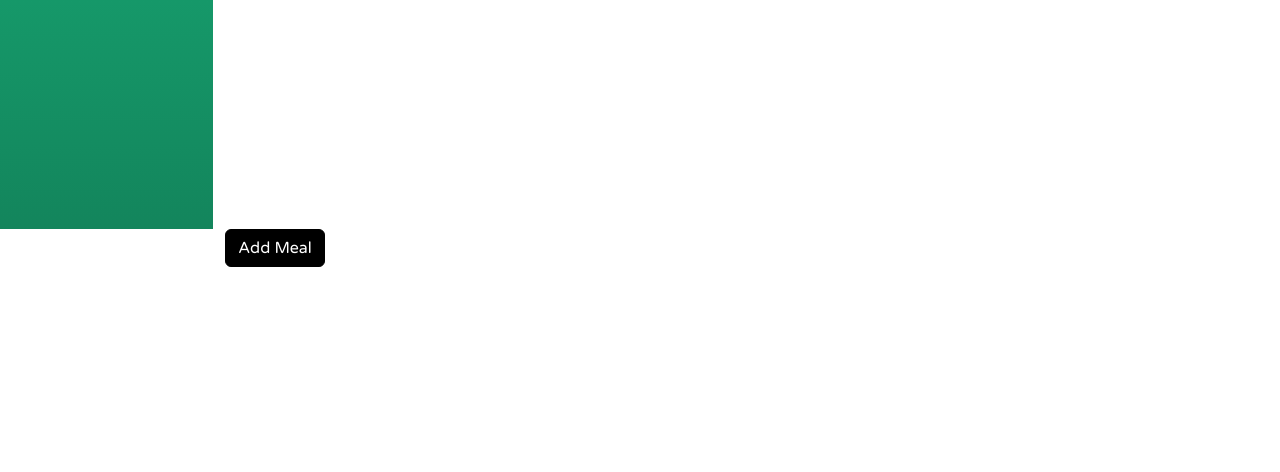
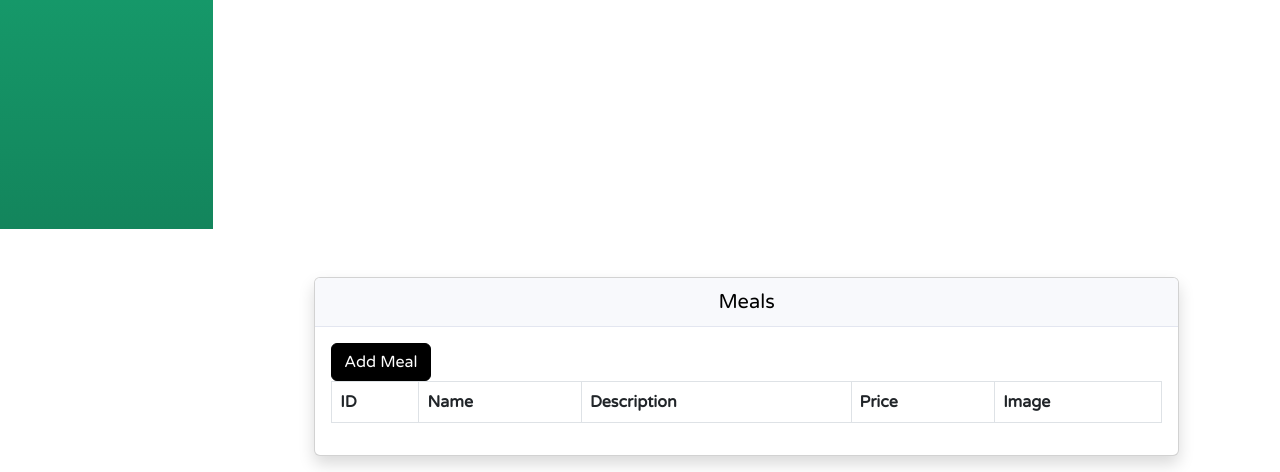
Before and after one commit to zd-prog/foodtasker, a Django app: template coreapp/templates/restaurant/meal.html in a window 1280 px wide. Shown: the part 571-1043 px from the top of the page. Before the commit the page ends 838 px from the top, so only its background shows below. Run offline with Django 3.2, Linux system fonts and the light colour scheme; the template is opened without the code that fills it, so the values that code supplies are empty; the visitor is signed in with stand-in values (Sample User, id 1); some libraries are stand-ins or nearby versions.

Commit message:
meals table

```diff
--- a/coreapp/templates/restaurant/meal.html
+++ b/coreapp/templates/restaurant/meal.html
@@ -3,5 +3,45 @@
 {% block title %} Meals {% endblock %}
 
 {% block body %}
-  <a href="{% url 'restaurant_add_meal' %}" class="btn btn-black float-right">Add Meal</a>
+
+  <div class="row">
+  <div class="col-md-10 offset-md-1">
+    <div class="card shadow text-white mb-3 mt-5">
+      <div class="card-header text-center">
+        <h5 class="m-0 font-weight-bold text-black"> Meals</h5>
+      </div>
+      <div class="card-body">
+        <span class="float-right mb-3"><a href="{% url 'restaurant_add_meal' %}" class="btn btn-black">Add Meal</a></span>
+
+        <table class="table table-striped table-hover table-bordered">
+          <thead>
+            <tr>
+              <th scope="col">ID</th>
+              <th scope="col">Name</th>
+              <th scope="col">Description</th>
+              <th scope="col">Price</th>
+              <th scope="col">Image</th>
+            </tr>
+          </thead>
+          <tbody>
+            {% for meal in meals %}
+              <tr class="align-middle">
+                <th scope="row">{{ meal.id }}</th>
+                <td>{{meal.name}}</td>
+                <td>{{meal.short_description}}</td>
+                <td class="text-right">${{meal.price}}</td>
+                <td class="text-center">
+                  <img src="{{MEDIA_URL}}{{meal.image.url}}" class="rounded" width="50" height="50" alt="">
+                </td>
+
+              </tr>
+            {% endfor %}
+
+          </tbody>
+        </table>
+
+      </div>
+    </div>
+  </div>
+</div>
 {% endblock %}
--- a/coreapp/views.py
+++ b/coreapp/views.py
@@ -5,6 +5,7 @@ from django.contrib.auth import authenticate, login
 from django.contrib.auth.models import User
 
 from coreapp.forms import AccountForm, UserForm, RestaurantForm, MealForm
+from coreapp.models import Meal
 
 # Create your views here.
 def home(request):
@@ -60,7 +61,10 @@ def restaurant_account(request):
 
 @login_required(login_url='/restaurant/sign_in/')
 def restaurant_meal(request):
-  return render(request, 'restaurant/meal.html', {})
+  meals = Meal.objects.filter(restaurant=request.user.restaurant).order_by("-id")
+  return render(request, 'restaurant/meal.html', {
+    "meals": meals
+  })
 
 @login_required(login_url='/restaurant/sign_in/')
 def restaurant_add_meal(request):
```
